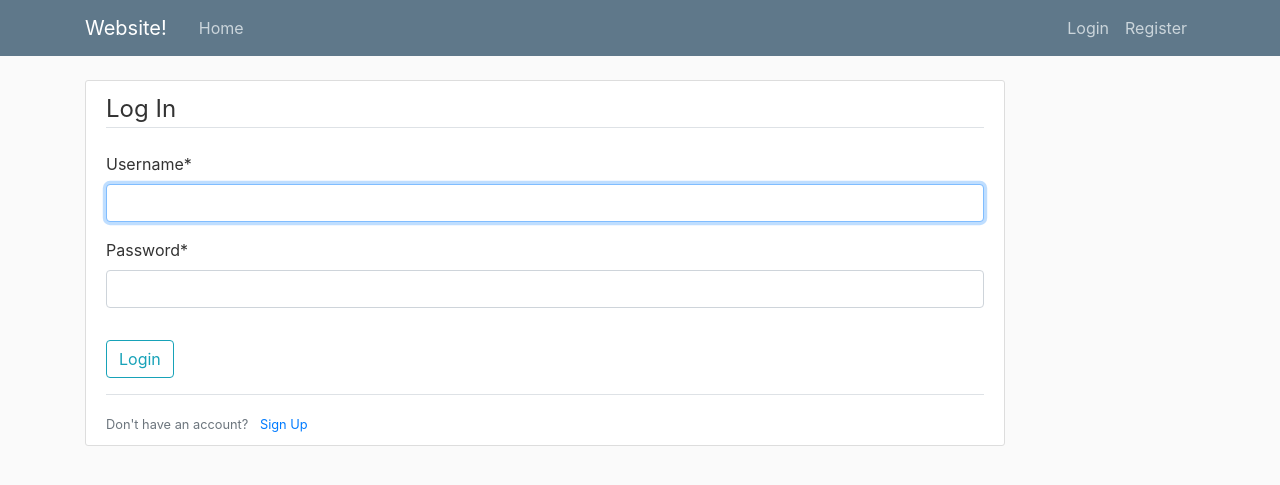
After one commit to Paulcappaert/zero-divisor-graph-django, a Django app: page /login/ in a window 1280 px wide. The commit adds this page. Shown: the top 485 px of the page. Run offline with Django 3.2, Linux system fonts and the light colour scheme; some libraries are stand-ins or nearby versions.

Commit message:
basic login page

```diff
--- a/django_starter_heroku/settings.py
+++ b/django_starter_heroku/settings.py
@@ -37,6 +37,7 @@ INSTALLED_APPS = [
     'django.contrib.sessions',
     'django.contrib.messages',
     'django.contrib.staticfiles',
+    'crispy_forms',
     'home.apps.HomeConfig',
     'user.apps.UserConfig',
 ]
@@ -115,6 +116,10 @@ USE_L10N = True
 
 USE_TZ = True
 
+CRISPY_TEMPLATE_PACK = 'bootstrap4'
+
+LOGIN_REDIRECT_URL = 'home'
+LOGIN_URL = 'login'
 
 # Static files (CSS, JavaScript, Images)
 # https://docs.djangoproject.com/en/2.2/howto/static-files/
--- a/django_starter_heroku/urls.py
+++ b/django_starter_heroku/urls.py
@@ -15,8 +15,11 @@ Including another URLconf
 """
 from django.contrib import admin
 from django.urls import path, include
+from user import views as user_views
+from django.contrib.auth import views as auth_views
 
 urlpatterns = [
-    path('admin/', admin.site.urls),
+    path('admin/', admin.site.urls, name='admin'),
+    path('login/', auth_views.LoginView.as_view(template_name='user/login.html'), name='login'),
     path('', include('home.urls')),
 ]
--- a/home/templates/home/base.html
+++ b/home/templates/home/base.html
@@ -34,10 +34,10 @@
                 <a class="nav-item nav-link" href="#">Profile</a>
                 <a class="nav-item nav-link" href="#">logout</a>
                 {% if user.is_staff %}
-                  <a class="nav-item nav-link" href="{% url admin %}">admin page</a>
+                  <a class="nav-item nav-link" href="/admin">admin page</a>
                 {% endif %}
               {% else %}
-                <a class="nav-item nav-link" href="#">Login</a>
+                <a class="nav-item nav-link" href="{% url 'login' %}">Login</a>
                 <a class="nav-item nav-link" href="#">Register</a>
               {% endif %}
             </div>
@@ -47,7 +47,7 @@
     </header>
     <main role="main" class="container">
       <div class="row">
-        <div>
+        <div class="col-md-10">
           {% if messages %}
             {% for message in messages %}
               <div class="alert alert-{{ message.tags}}">
--- /dev/null
+++ b/user/templates/user/login.html
@@ -0,0 +1,21 @@
+{% extends "home/base.html" %}
+{% load crispy_forms_tags %}
+{% block content %}
+  <div class="content-section">
+    <form method="post">
+      {% csrf_token %}
+      <fieldset class="form-group">
+        <legend class="border-bottom mb-4">Log In</legend>
+        {{ form|crispy }}
+      </fieldset>
+      <div class="form-group">
+        <button type="submit" class="btn btn-outline-info">Login</button>
+      </div>
+    </form>
+    <div class="border-top pt-3">
+      <small class="text-muted">
+        Don't have an account? <a class="ml-2" href="#">Sign Up</a>
+      </small>
+    </div>
+  </div>
+{% endblock content%}
```
